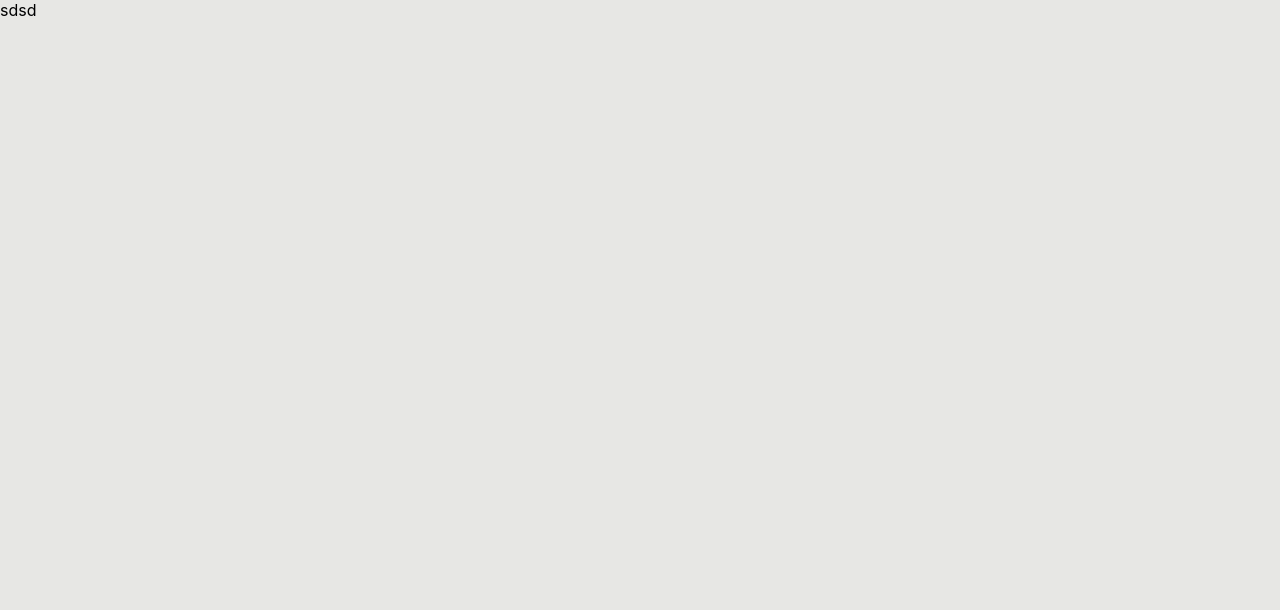
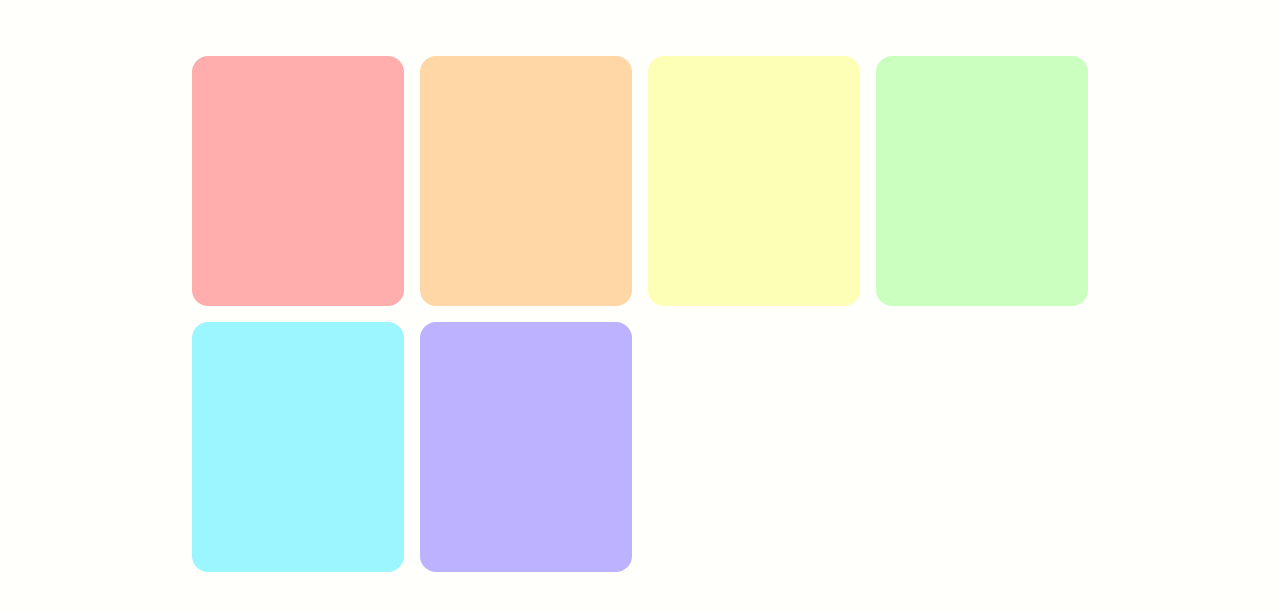
Before and after one commit to Eda-Inal/redux-note-app, a React (Create React App) app: page / in a window 1280 px wide. Shown: the top 610 px of the page. Built offline with nearby package versions, Linux system fonts and the light colour scheme.

Commit message:
add boxes

```diff
--- a/src/App.css
+++ b/src/App.css
@@ -1,3 +1,3 @@
 body {
-background-color: #e7e7e4;
+background-color: #fffffc;
 }
--- a/src/components/notes.jsx
+++ b/src/components/notes.jsx
@@ -1,10 +1,24 @@
 import React from 'react'
+import { Grid,Box,Typography } from '@mui/material'
 
 function Notes() {
+    const colors = ["#ffadad","#ffd6a5","#fdffb6","#caffbf","#9bf6ff","#bdb2ff"]
+
   return (
-    <div>
-      sdsd
-    </div>
+<>
+<Box sx={{
+    width:"70%",
+    margin:"0 auto"
+}}>
+<Grid container spacing={2} mt={5}>
+{Array.from(Array(6)).map((_, index) => (
+    <Grid item xs={12} sm={6} md={4} lg={3} key={index}>
+    <Box sx={{backgroundColor : colors[index], height:250, borderRadius:"1rem"}}></Box>
+    </Grid>
+  ))}
+</Grid>
+</Box>
+</>
   )
 }
 
```
